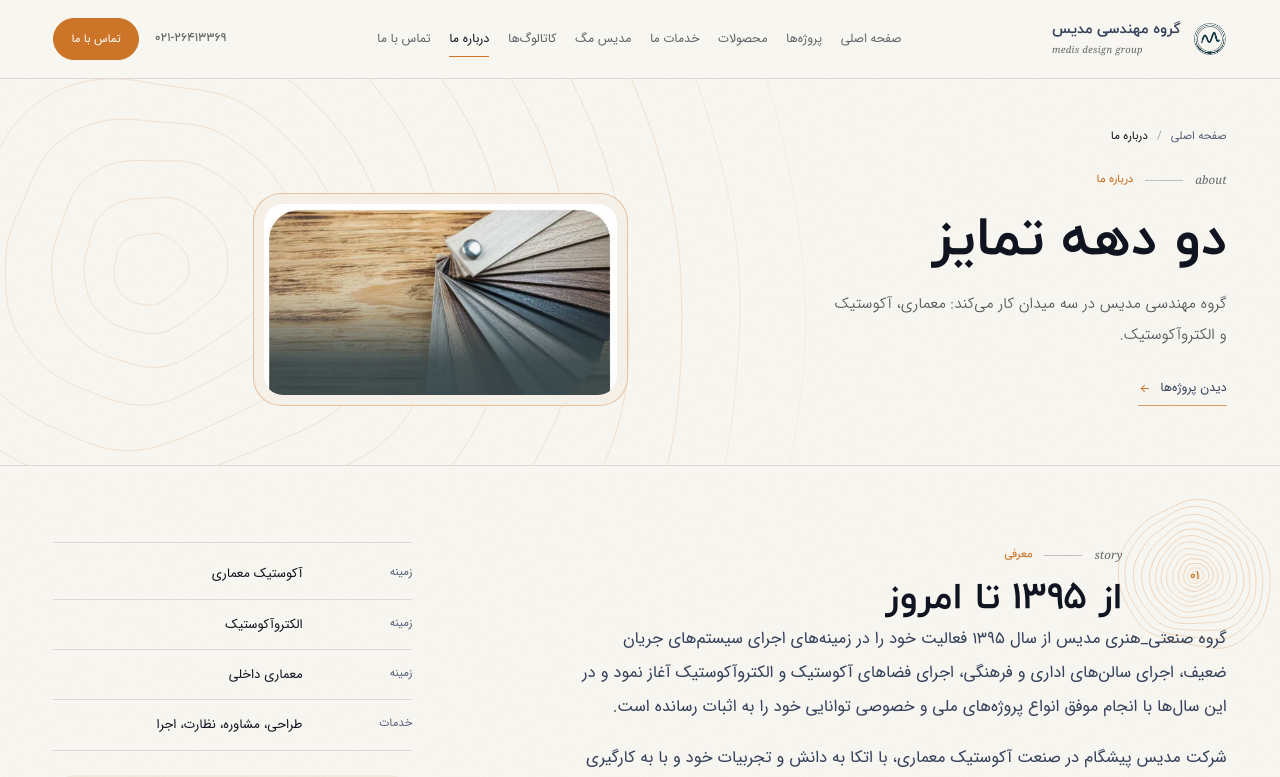
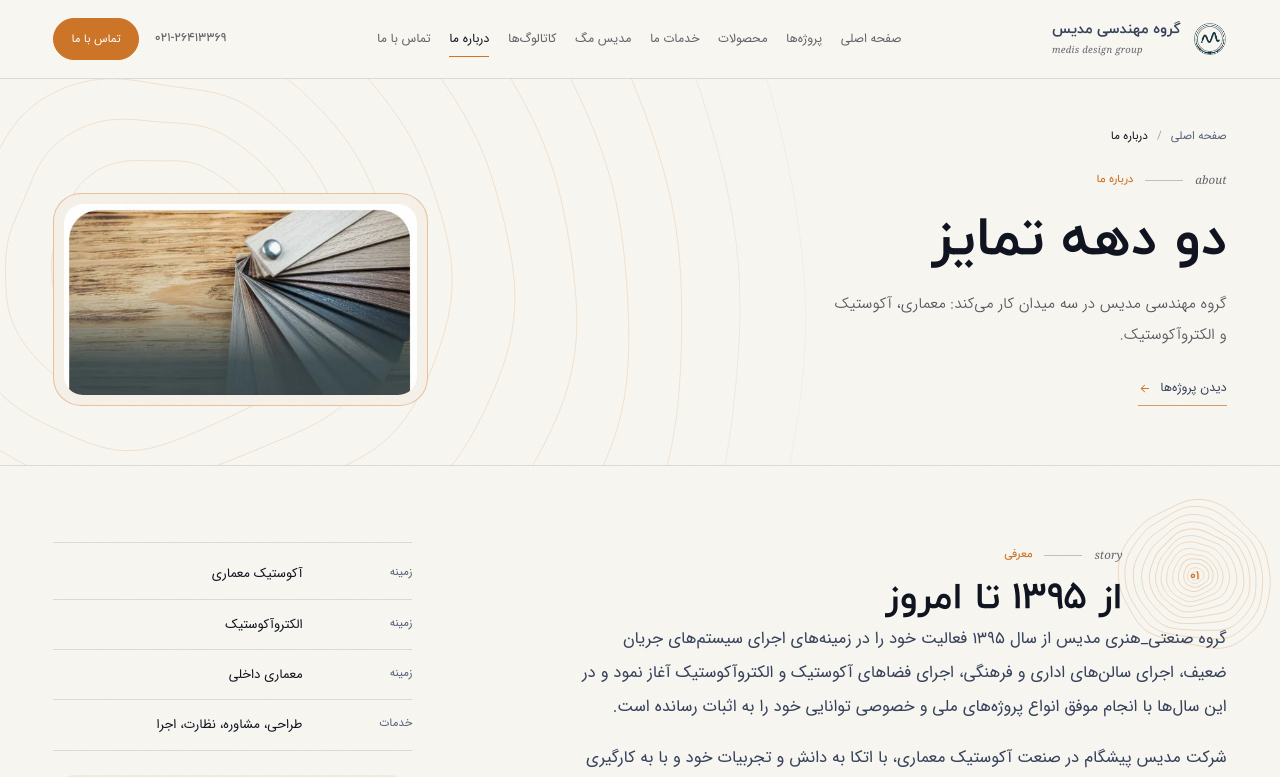
Before and after one commit to ali-shahabi/medisdesign, a Next.js app: page /about/ in a window 1280 px wide. Shown: the top 777 px of the page. Built offline with nearby package versions, Linux system fonts and the light colour scheme.

Commit message:
Fix collapsed split/ph-art grids (missing column spans)

```diff
--- a/app/globals.css
+++ b/app/globals.css
@@ -1328,8 +1328,8 @@
 
   /* split copy/figure block */
   .split { display: grid; grid-template-columns: repeat(12, minmax(0, 1fr)); gap: 24px; align-items: center; }
-  .split-txt { min-width: 0; }
-  .split-fig { min-width: 0; }
+  .split-txt { grid-column: 1 / span 6; min-width: 0; }
+  .split-fig { grid-column: 8 / span 5; min-width: 0; }
 
   /* document page */
   .doc-panel {
--- a/components/PageHero.tsx
+++ b/components/PageHero.tsx
@@ -40,6 +40,12 @@ export function PageHero({ crumb, en, fa: faLabel, h1, lede, actions, tags, art,
       : 'ph-copy col-span-8 max-[900px]:col-span-1'
     : 'ph-copy full col-span-12';
 
+  const artCls = art
+    ? narrow
+      ? 'ph-art col-span-4 col-start-9 max-[900px]:col-span-1 max-[900px]:col-start-auto'
+      : 'ph-art col-span-4 max-[900px]:col-span-1'
+    : '';
+
   return (
     <section className="page-hero" id="top" aria-labelledby="page-h">
       <Field className="page-field" drift="0.04" turn="0.004" />
@@ -52,7 +58,7 @@ export function PageHero({ crumb, en, fa: faLabel, h1, lede, actions, tags, art,
           {tags}
           {actions ? <div className="ph-actions">{actions}</div> : null}
         </div>
-        {art ? <div className="ph-art col-span-4 max-[900px]:col-span-1">{art}</div> : null}
+        {art ? <div className={artCls}>{art}</div> : null}
       </div>
     </section>
   );
```
